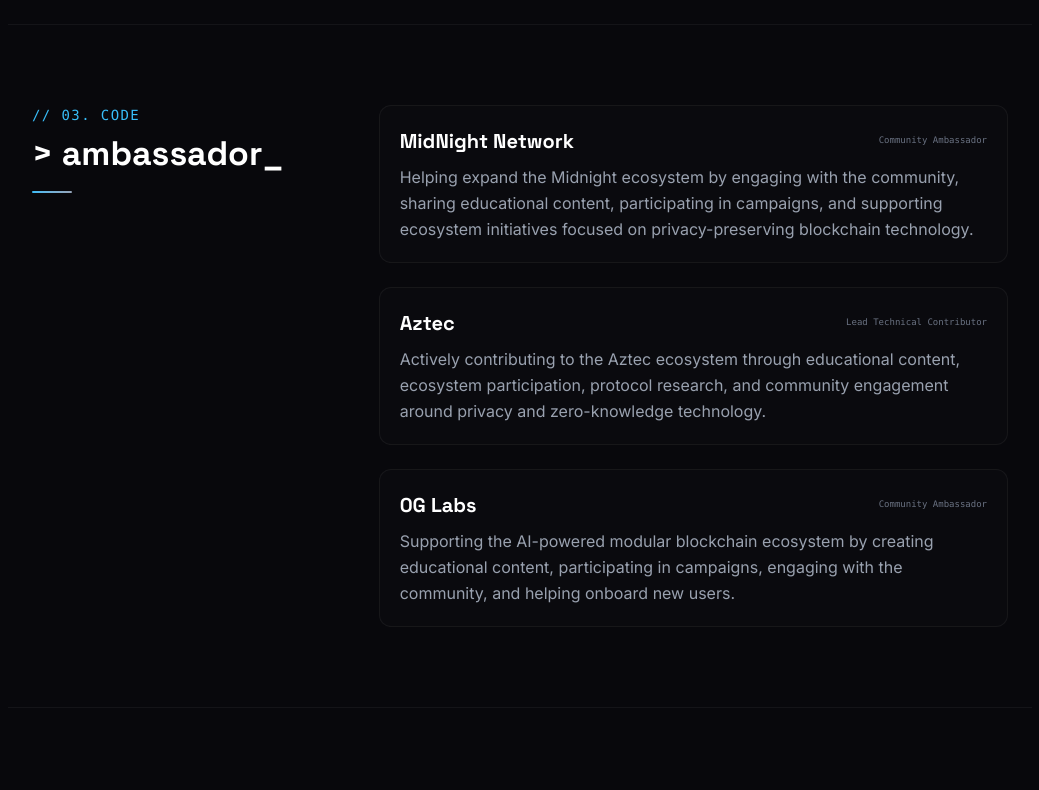
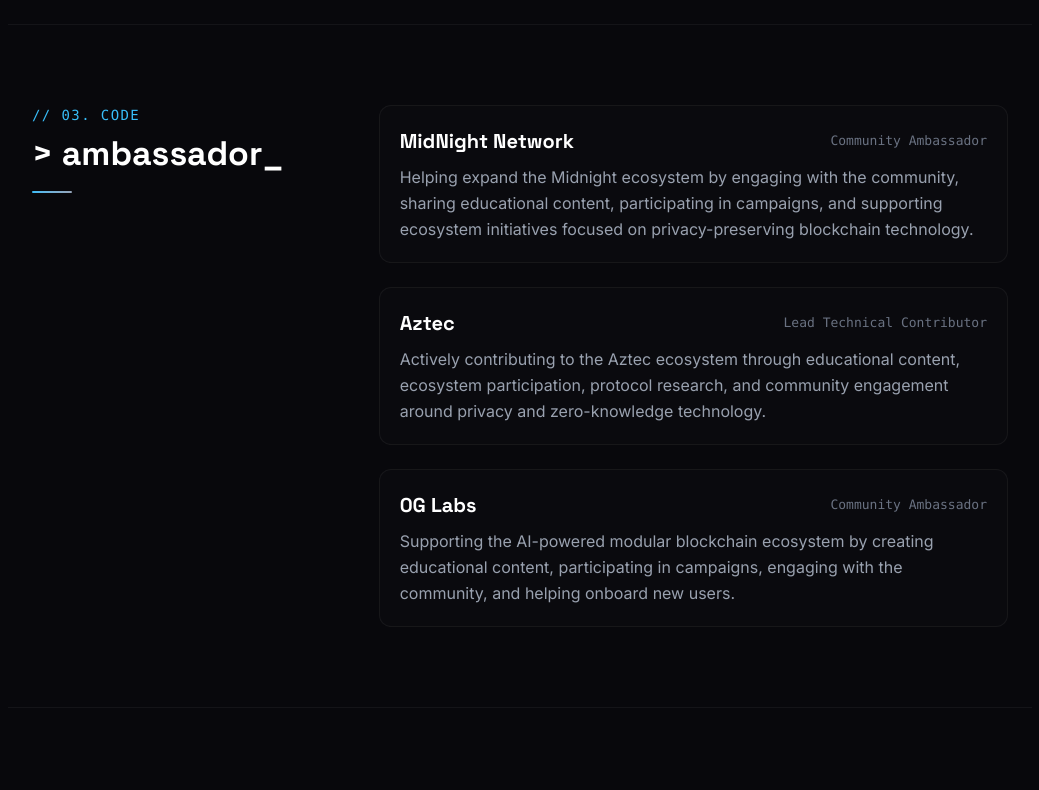
Before and after one commit to shhuubbhh/web3-Portfolio, a React (Vite) app: page / in a window 1280 px wide. Shown: the part 1720-2510 px from the top of the page, without its empty margins (120-1159 px from the left). Built offline with nearby package versions, Linux system fonts and the light colour scheme.

Commit message:
Increase text-[9px] font size to 13px in non-hero sections

```diff
--- a/src/index.css
+++ b/src/index.css
@@ -102,6 +102,9 @@
 section:not(#home) {
   font-size: calc(1rem + 4px) !important;
 }
+section:not(#home) .text-\[9px\] {
+  font-size: 13px !important;
+}
 section:not(#home) .text-\[10px\] {
   font-size: 14px !important;
 }
```
